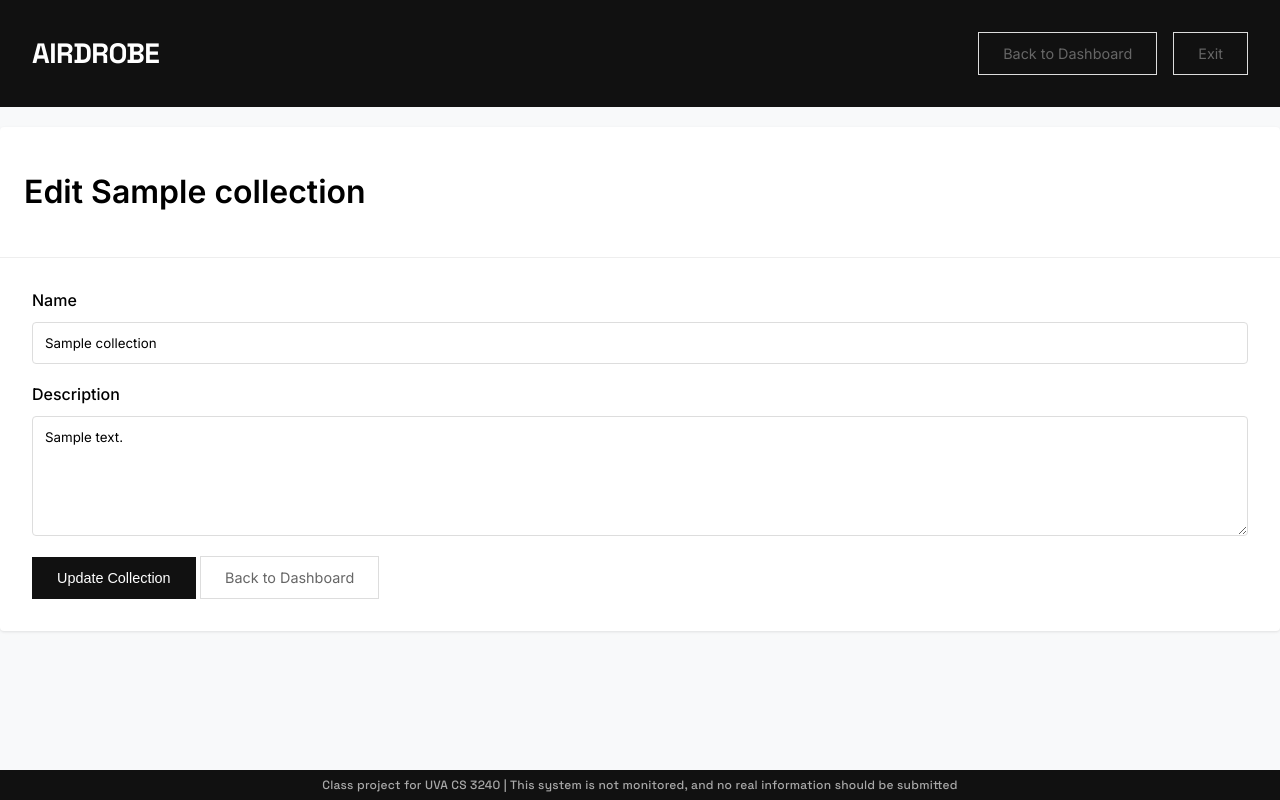
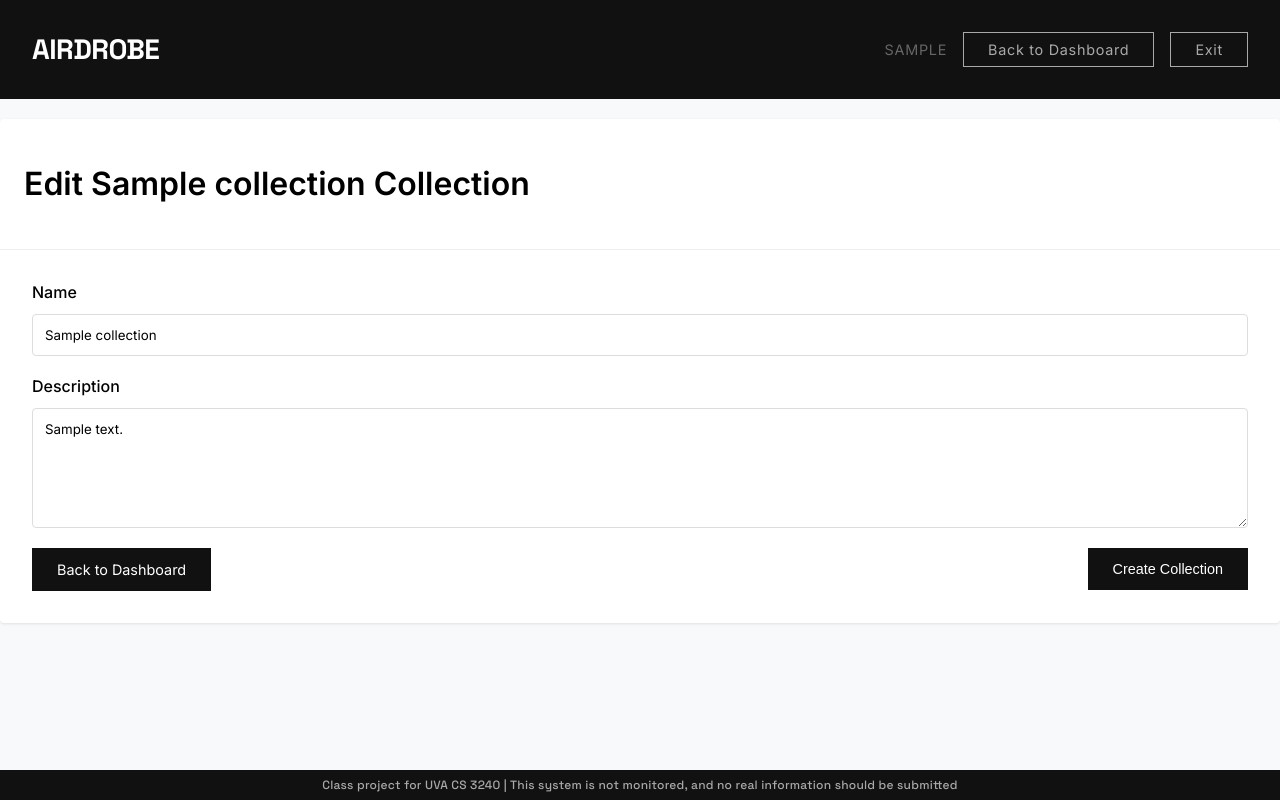
Before and after one commit to samapolinsky/clothing-lending, a Django app: page /lending/collections/00000000-0000-0000-0000-000000000001/edit/ in a window 1280 px wide. Run offline with Django 5.2, Linux system fonts and the light colour scheme; a user stored in the database is signed in; tables that the repository leaves empty hold one stand-in row (values such as "Sample post"); parts of the project's set-up code (start-up, migrations or seed data) failed here and were passed over; some libraries are stand-ins or nearby versions.

Commit message:
consistency for editing collections page

```diff
--- a/clothing_lending/templates/edit_collection.html
+++ b/clothing_lending/templates/edit_collection.html
@@ -159,15 +159,27 @@
         }
 
         .btn-secondary {
-            color: #666;
+            /* color: #666; */
+            background: none;
+            color: darkgrey;
+            border: 1px solid darkgrey;
+            padding: 0.5rem 1.5rem;
+            text-decoration: none;
+            font-size: 0.9rem;
+            letter-spacing: 0.05em;
+            transition: all 0.3s ease;
         }
 
         .btn-primary:hover {
-            background: #333;
+            /* background: #333; */
+            background: white;
+            color: #111;
         }
 
         .btn-secondary:hover {
-            border-color: #111;
+            /* border-color: #111;
+            color: #111; */
+            background: white;
             color: #111;
         }
 
@@ -206,6 +218,29 @@
         .nav-actions {
             display: flex;
             gap: 1rem;
+            align-items: center;
+        }
+
+        .user-info {
+            color: #666;
+            /* margin-right: 2rem; */
+            font-size: 0.9rem;
+            text-transform: uppercase;
+            letter-spacing: 0.05em;
+        }
+
+        .action-buttons {
+            display: flex;
+            justify-content: space-between;
+            align-items: center;
+        }
+
+        .user-info {
+            color: #666;
+            /* margin-right: 2rem; */
+            font-size: 0.9rem;
+            text-transform: uppercase;
+            letter-spacing: 0.05em;
         }
     </style>
 </head>
@@ -215,6 +250,9 @@
             <h1><a href="{% url 'browse' %}" style="color: white; text-decoration: none;">AIRDROBE</a></h1>
             <div class="nav-actions">
                 {% if user.is_authenticated %}
+                    <span class="user-info">
+                        {{ patron.custom_username|default:user.username }}
+                    </span>
                     {% if user.user_type == 1 %}
                         <a href="{% url 'librarian_page' %}" class="btn btn-secondary">Back to Dashboard</a>
                     {% elif user.user_type == 2 %}
@@ -233,7 +271,7 @@
                 <div class="col-md-8 offset-md-2">
                     <div class="card">
                     <div class="card-header">
-                        <h1>Edit {{ collection.name }}</h1>
+                        <h1>Edit {{ collection.name }} Collection</h1>
 
                         {% if messages %}
                         <div class="alert alert-success">
@@ -291,14 +329,22 @@
                                 {% endif %}
 
                                 <br>
-                                <div class="d-flex justify-content-between">
+                                <div class="action-buttons">
+                                    {% if user.is_authenticated and user.user_type == 1 %}
+                                        <a href="{% url 'librarian_page' %}" class="btn btn-primary">Back to Dashboard</a>
+                                    {% elif user.is_authenticated and user.user_type == 2 %}
+                                        <a href="{% url 'patron_page' %}" class="btn btn-primary">Back to Dashboard</a>
+                                    {% endif %}
+                                    <button type="submit" class="btn btn-primary">Create Collection</button>
+                                </div>
+                                <!-- <div class="d-flex justify-content-between">
                                     <button type="submit" class="btn btn-primary">Update Collection</button>
                                     {% if user.is_authenticated and user.user_type == 1 %}
-                                        <a href="{% url 'librarian_page' %}" class="btn btn-secondary">Back to Dashboard</a>
+                                        <a href="{% url 'librarian_page' %}" class="btn btn-primary">Back to Dashboard</a>
                                     {% elif user.is_authenticated and user.user_type == 2 %}
-                                        <a href="{% url 'patron_page' %}" class="btn btn-secondary">Back to Dashboard</a>
+                                        <a href="{% url 'patron_page' %}" class="btn btn-primary">Back to Dashboard</a>
                                     {% endif %}
-                                </div>
+                                </div> -->
                             </form>
                         </div>
                     </div>
```
